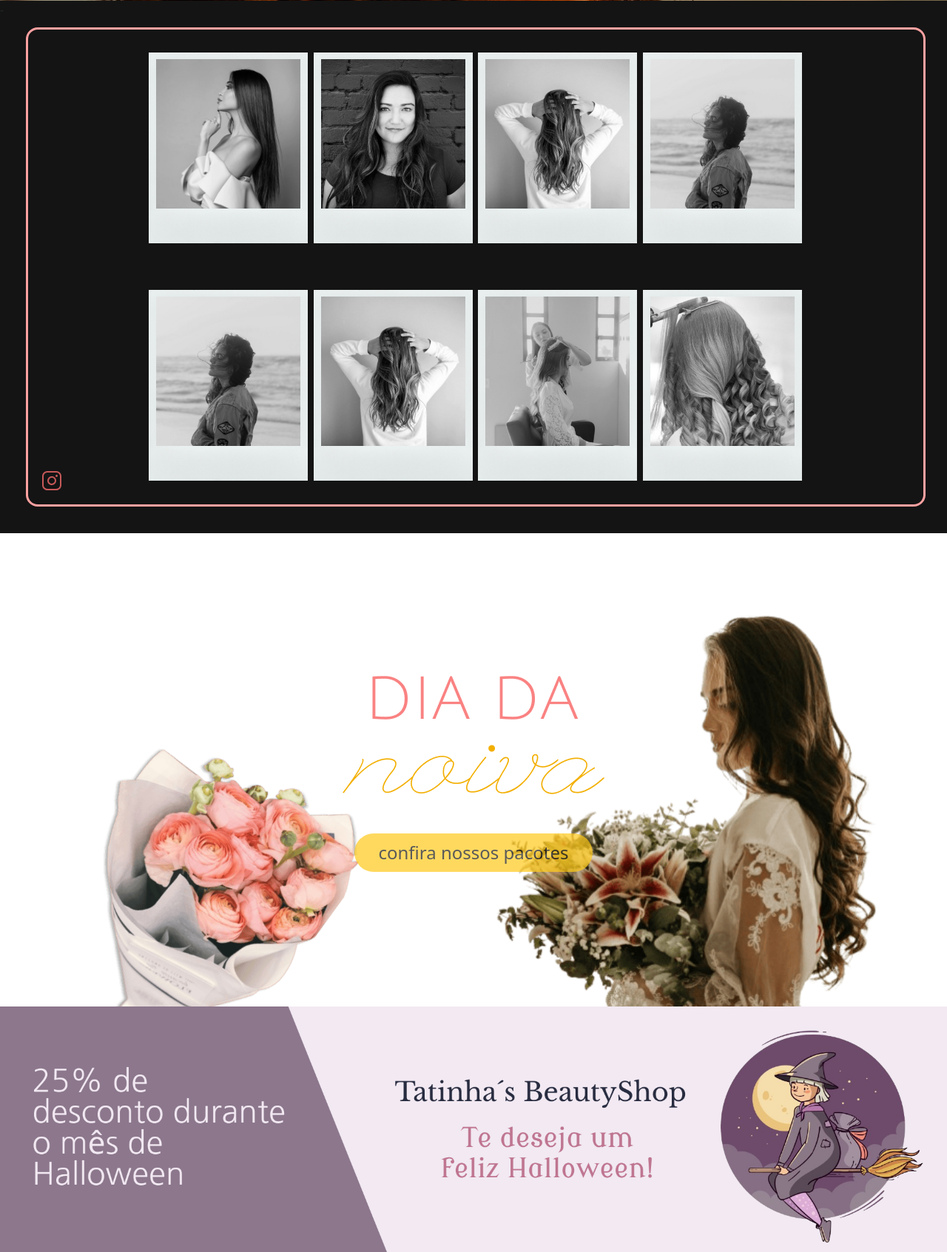
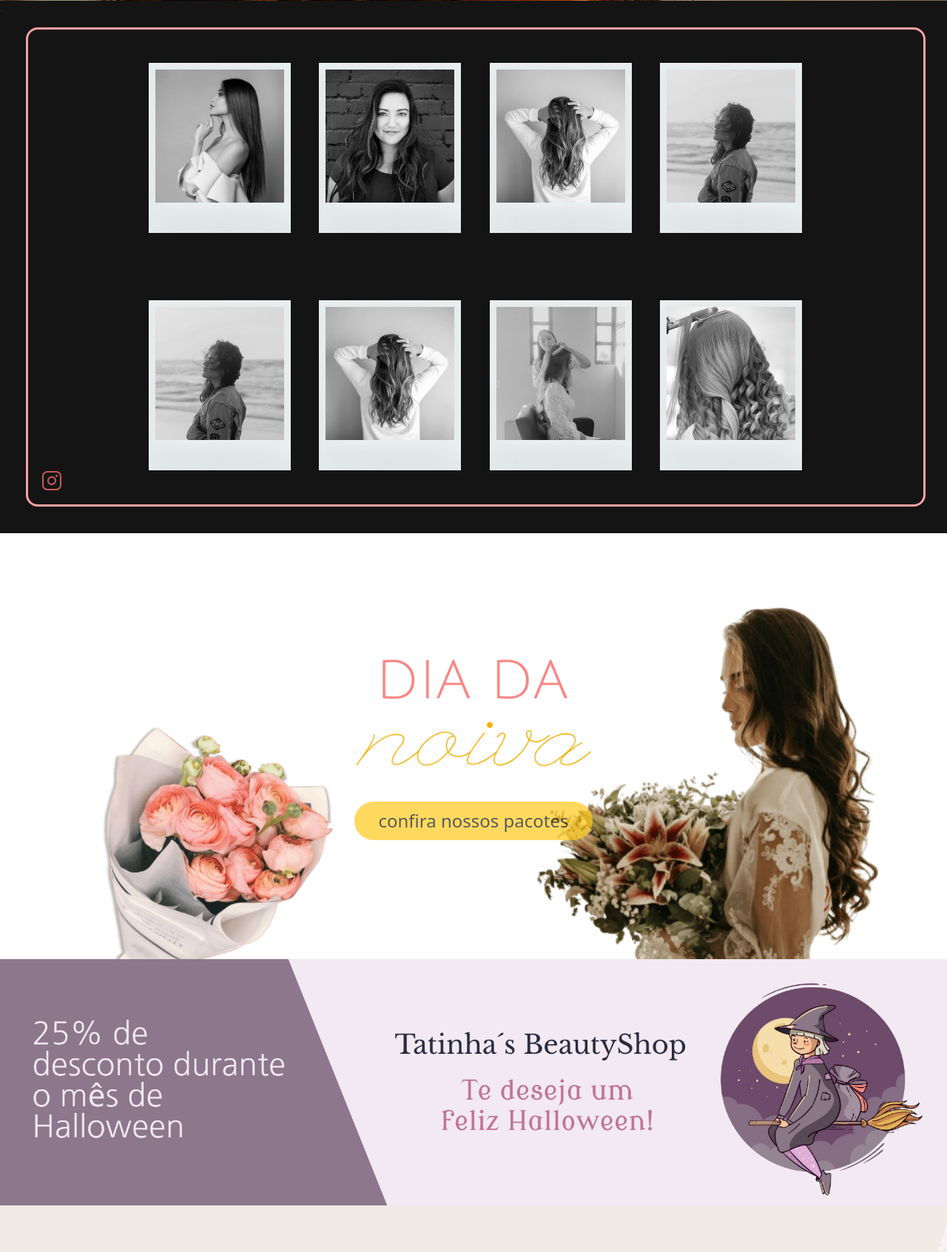
Before and after one commit to GuiiBranco/TCC-Tatinha-s-Beauty-Shop, a CodeIgniter 4 app: template app/Views/index.php in a window 1280 px wide. Shown: the part 600-2293 px from the top of the page at 74% size. Run offline with PHP 8.4 and a stand-in for CodeIgniter, Linux system fonts and the light colour scheme; the template is opened without the code that fills it, so the values that code supplies are empty; some libraries are stand-ins or nearby versions; some web fonts are replaced.

Commit message:
Adicionando responsividade

```diff
--- a/app/Views/index.php
+++ b/app/Views/index.php
@@ -29,9 +29,6 @@
             <a href="https://www.instagram.com/tatinhas_beauty_shop/" target="_blank">Instagram</a>
             <a href="#infoSalao">Contatos</a>
             <a href="#secFuncionarios">Nossas estrelas</a>
-        </div>
-        <div class="headerDiv">
-            <img src="img/Logo.svg" class="logoHeader">
         </div>
     </section>
 
--- a/public/CSS/style.css
+++ b/public/CSS/style.css
@@ -84,14 +79,15 @@ body{
     display: flex;
     justify-content: space-between;
     align-items: center;
+    max-width: 1170px;
 }
 
 .polaroid{
     background-image: url("../img/molduraPolaroid.png");
     background-size: contain;
     background-repeat: no-repeat;
-    width: 215px;
-    height: 258px;
+    width: 192px;
+    height: 230px;
     position: relative;
     padding-top: 9px;
     display: flex;
@@ -100,8 +96,8 @@ body{
 }
 
 .polaroidImg{
-    width: 195px;
-    height: 202px;
+    width: 174px;
+    height: 180px;
     filter: grayscale(100%);
     transition: 0.5s;
 }
@@ -121,7 +117,7 @@ body{
 /* Dia da Noiva */
 #diaDaNoiva{
     width: 100%;
-    height: 40rem;
+    height: 36rem;
     display: flex;
 }
 
@@ -139,6 +135,12 @@ body{
     display: flex;
     flex-direction: column;
     align-items: center;
+    justify-content: center;
+    height: 100%;
+}
+
+.tituloDiaNoiva{
+    height: 35%;
 }
 
 .divDiaNoiva div a{
```
Also changed, not shown: other parts of public/CSS/style.css (+12 -33 lines).
